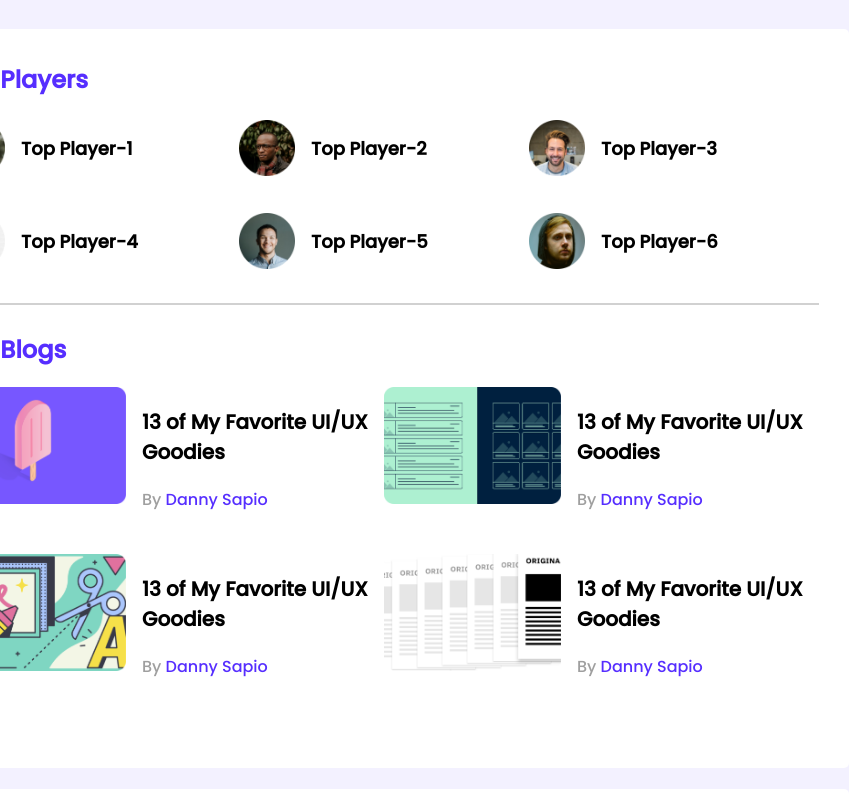
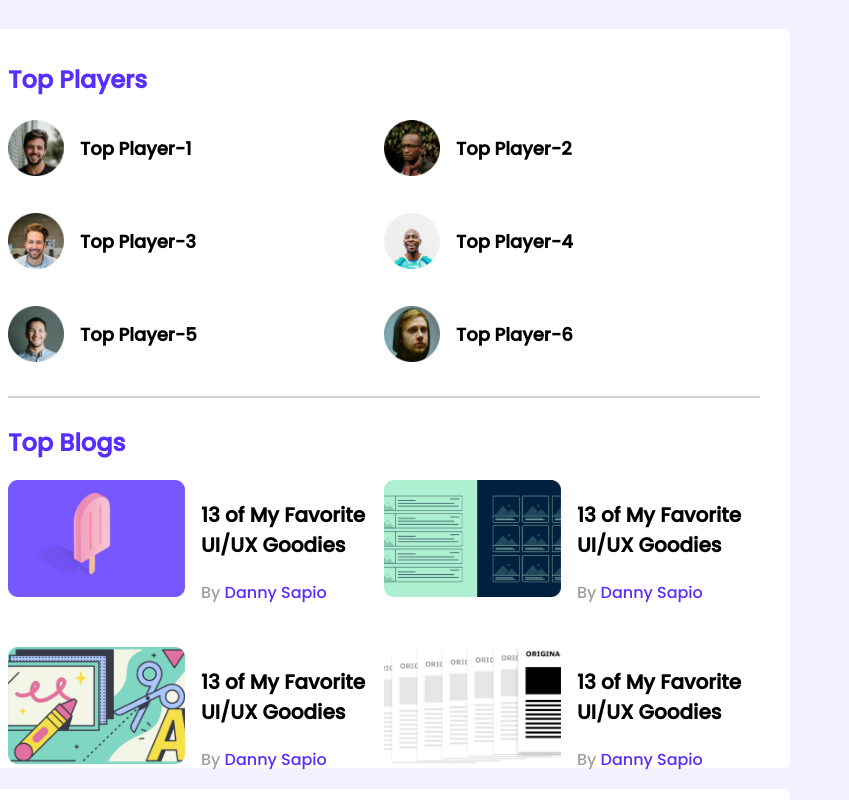
Before and after one commit to moniramoni/leader-board, a plain HTML site: page index.html in a window 768 px wide. Shown: the top 800 px of the page, 849 px wide, since content can reach past the window. Drawn offline with Linux system fonts and the light colour scheme.

Commit message:
responsive

```diff
--- a/styles/style.css
+++ b/styles/style.css
@@ -138,10 +138,19 @@ top blogs styles
     .container{
         width: 100%;
     }
-    .players .blogs .courses{
+    .players, .blogs .courses{
         grid-template-columns: repeat(1, 1fr);
     }
     .player .blog{
         flex-direction: column;
     }
 }
+/* tablet devices */
+@media only screen and (min-width:688px) and (max-width:992px){
+    .container{
+        width: 100%;
+    }
+    .players, .courses{
+        grid-template-columns: repeat(2, 1fr);
+    }
+}
```
